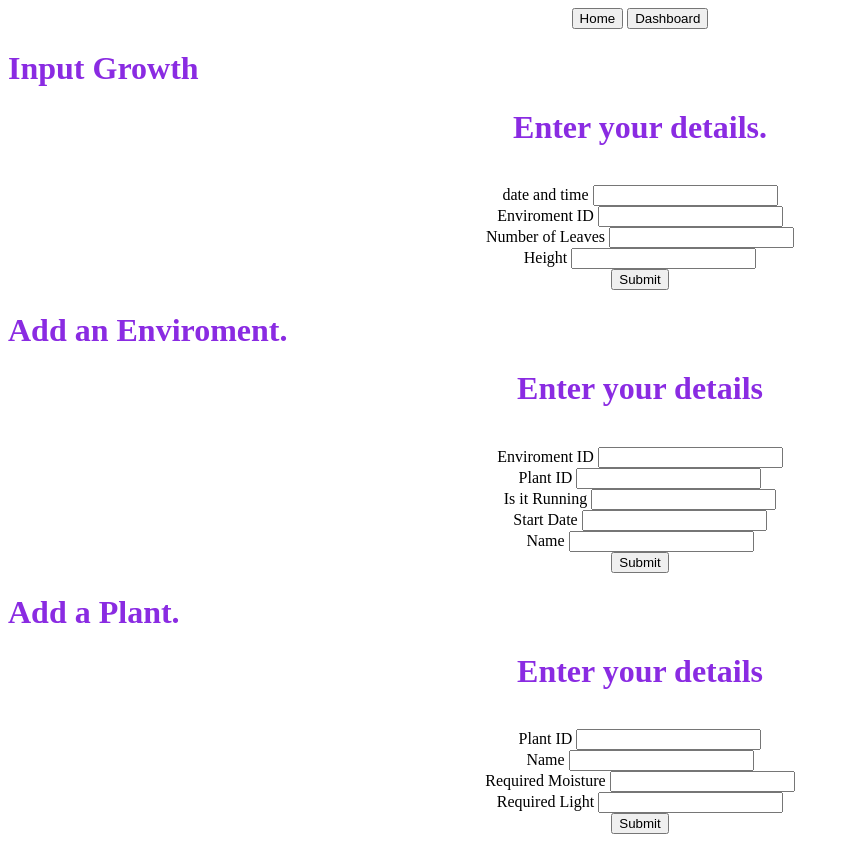
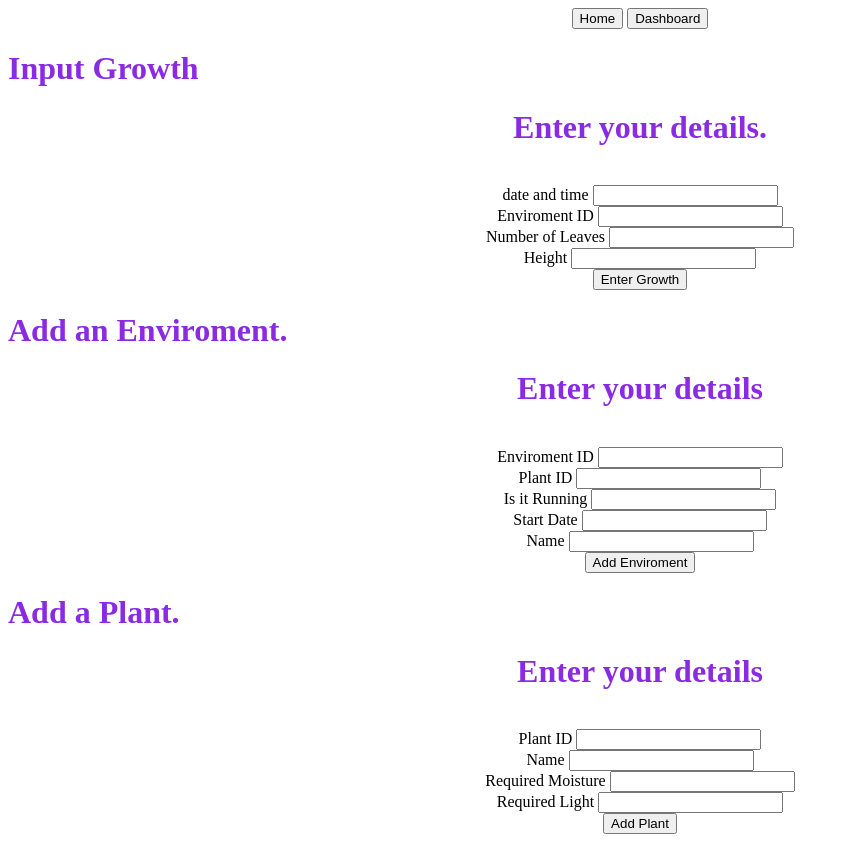
Before and after one commit to Ninjanick15/SRwebapp, a Flask app: page /crud in a window 1280 px wide. Shown: the whole page, without its empty margins (0-850 px from the left). Run offline with Flask 2, Linux system fonts and the light colour scheme; some libraries are stand-ins or nearby versions.

Commit message:
updates to buttons

```diff
--- a/templates/crud.html
+++ b/templates/crud.html
@@ -23,7 +23,7 @@
         Enviroment ID <input type = "int" name = "env_id1" /> <br>
         Number of Leaves <input type = "int" name= "num_of_leaves" /> <br>
         Height <input type = "int" name = "height" /> <br>
-        <input type = "submit">
+        <input type = "submit" value="Enter Growth">
         </center>
     </form>
 
@@ -36,7 +36,7 @@
         Is it Running <input type = "int" name = "is_running" /> <br>
         Start Date <input type = "int" name= "startdate" /> <br>
         Name <input type = "text" name = "name1" /> <br>
-        <input type = "submit">
+        <input type = "submit" value="Add Enviroment">
         </center>
     </form>
 
@@ -48,7 +48,7 @@
         Name <input type = "int" name = "name2" /> <br>
         Required Moisture <input type = "int" name= "RequiredMoisture" /> <br>
         Required Light <input type = "int" name = "RequiredLight" /> <br>
-        <input type = "submit">
+        <input type = "submit" value="Add Plant">
         </center>
     </form>
 
```
